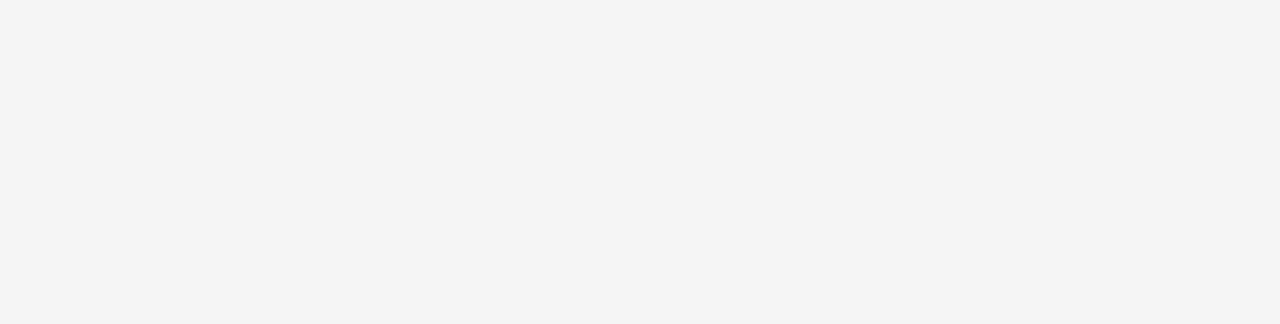
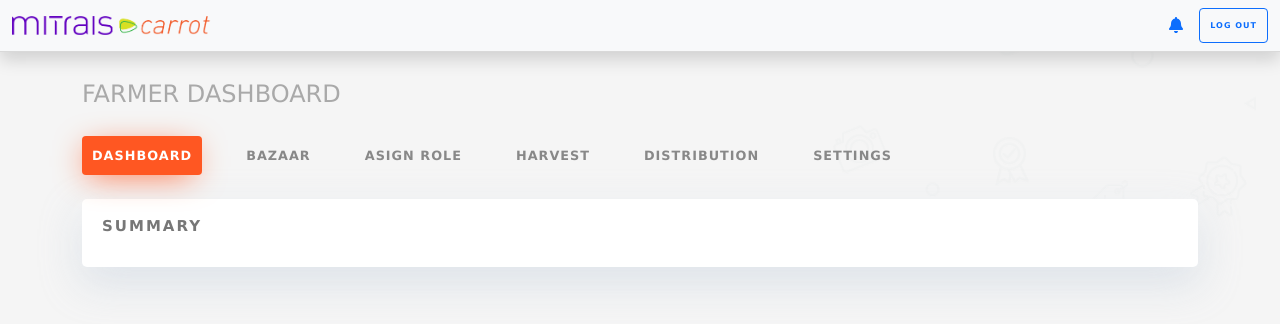
Before and after one commit to farisadam97/mitrais-carrot-frontend, a React (Create React App) app: page /rootadmin in a window 1280 px wide. Before the commit this address had no page. Shown: the top 324 px of the page. Built offline with nearby package versions, Linux system fonts and the light colour scheme.

Commit message:
another setup components

```diff
--- a/src/App.js
+++ b/src/App.js
@@ -6,14 +6,16 @@ import 'bootstrap/dist/js/bootstrap.bundle'
 import './assets/css/custom.css';
 import LoginPage from './pages/auth/login/login.page';
 import IndexStaff from './pages/staff/index/index.page';
+import RootAdminIndex from './pages/rootAdmin/index/index.page';
 import { BrowserRouter ,Routes,Router, Route, Switch } from 'react-router-dom';
 
 function App() {
   return (
     <BrowserRouter>
       <Routes>
-        <Route path="/" element={<LoginPage />}></Route>
+        <Route path="/login" element={<LoginPage />}></Route>
         <Route path="/staff/" element={<IndexStaff />}></Route>
+        <Route path="/rootadmin/" element={<RootAdminIndex />}></Route>
       </Routes>
     </BrowserRouter>
   );
--- a/src/components/bazaar/container.component.jsx
+++ /dev/null
@@ -1,23 +0,0 @@
-import React from "react";
-import BazaarItem from "./item.component";
-
-const ContainerBazaar = props => {
-    return(
-        <section className="mb-4">
-            <div className="container search-box pb-4">
-                <div className="row d-flex align-content-end">
-                    <div className="col-md-12">
-                        <h4 className="my-2 box-title">Easter Bazaar</h4>
-                    </div>
-                </div>
-                <div className="row mt-3">
-                    <BazaarItem />
-                    <BazaarItem />
-                    <BazaarItem />
-                </div>
-            </div>
-        </section>
-    )
-}
-
-export default ContainerBazaar
--- /dev/null
+++ b/src/components/container/container.component.jsx
@@ -0,0 +1,18 @@
+import React from "react";
+
+const ContainerContent = props => {
+    return(
+        <section className="mb-4">
+            <div className="container search-box pb-4">
+                <div className="row d-flex align-content-end">
+                    <div className="col-md-12">
+                        <h4 className="my-2 box-title">{props.title}</h4>
+                    </div>
+                </div>
+                {props.children}
+            </div>
+        </section>
+    )
+}
+
+export default ContainerContent
--- a/src/components/text/pageTitle.component.jsx
+++ b/src/components/text/pageTitle.component.jsx
@@ -1,10 +1,10 @@
 import React from "react";
 import './pageTitle.component.css'
-const PageFile = props => {
+const PageTitle = props => {
     return(
         <p className="page-title my-4">{props.title}</p>
     )
 
 }
 
-export default PageFile
+export default PageTitle
--- /dev/null
+++ b/src/config/Roles.jsx
@@ -0,0 +1,6 @@
+export default {
+    ROOT_ADMIN : 'root_admin',
+    ADMIN : 'admin',
+    MANAGER : 'manager',
+    STAFF: 'staff'
+}
--- /dev/null
+++ b/src/pages/rootAdmin/index/index.page.jsx
@@ -0,0 +1,49 @@
+import React from "react";
+import PageTitle from "../../../components/text/pageTitle.component";
+import NavbarComponent from "../../../components/navbar/navbar.component";
+import ContainerContent from "../../../components/container/container.component";
+import Container from "../../container";
+
+const RootAdminIndex = props => {
+    return(
+        <div className="">
+            <NavbarComponent />
+            <Container>
+                <div className="row align-items-center" >
+                    <div className="col-md-6">
+                        <PageTitle title="FARMER DASHBOARD" />
+                    </div>
+                    {/* <div className="col-md-6 text-end">
+                        <a href="#" className="btn btn-success py-2 float-right"> Create Barn </a>
+                    </div> */}
+                </div>
+                <div className="row admin-tabs mb-4">
+                    <div className="col-md-auto nav-pills">
+                        <a href="#" className="nav-link active">DASHBOARD</a>
+                    </div>
+                    <div className="col-md-auto nav-pills">
+                        <a href="#" className="nav-link">BAZAAR</a>
+                    </div>
+                    <div className="col-md-auto nav-pills">
+                        <a href="#" className="nav-link">ASIGN ROLE</a>
+                    </div>
+                    <div className="col-md-auto nav-pills">
+                        <a href="#" className="nav-link">HARVEST</a>
+                    </div>
+                    <div className="col-md-auto nav-pills">
+                        <a href="#" className="nav-link">DISTRIBUTION</a>
+                    </div>
+                    <div className="col-md-auto nav-pills">
+                        <a href="#" className="nav-link">SETTINGS</a>
+                    </div>
+
+                </div>
+                <ContainerContent title="SUMMARY">
+
+                </ContainerContent>
+            </Container>
+        </div>
+    )
+}
+
+export default RootAdminIndex
--- a/src/pages/staff/index/index.page.jsx
+++ b/src/pages/staff/index/index.page.jsx
@@ -1,8 +1,9 @@
 import React from "react";
 import NavbarComponent from "../../../components/navbar/navbar.component";
 import Container from "../../container";
-import PageFile from "../../../components/text/pageTitle.component";
-import ContainerBazaar from "../../../components/bazaar/container.component";
+import PageTitle from "../../../components/text/pageTitle.component";
+import ContainerContent from "../../../components/container/container.component";
+import BazaarItem from "../../../components/bazaar/item.component"
 import StaffSummary from "../../../components/summary/staff.component";
 
 const IndexStaff = () => {
@@ -10,9 +11,15 @@ const IndexStaff = () => {
         <div className="">
             <NavbarComponent />
             <Container>
-                <PageFile title="DASHBOARD"></PageFile>
+                <PageTitle title="DASHBOARD"></PageTitle>
                 <StaffSummary></StaffSummary>
-                <ContainerBazaar />
+                <ContainerContent title="BAZAAR">
+                    <div className="row mt-3">
+                        <BazaarItem />
+                        <BazaarItem />
+                        <BazaarItem />
+                    </div>
+                </ContainerContent>
             </Container>
         </div>
     )
```
